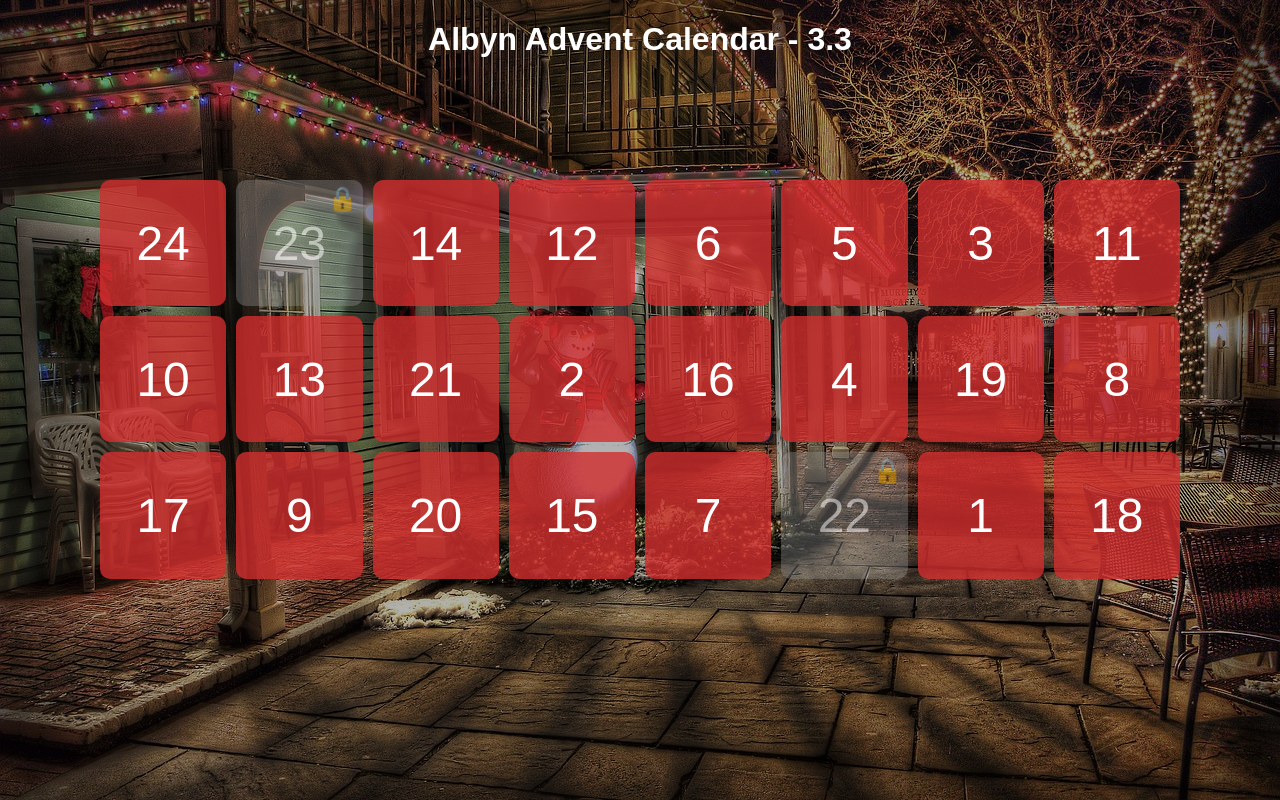
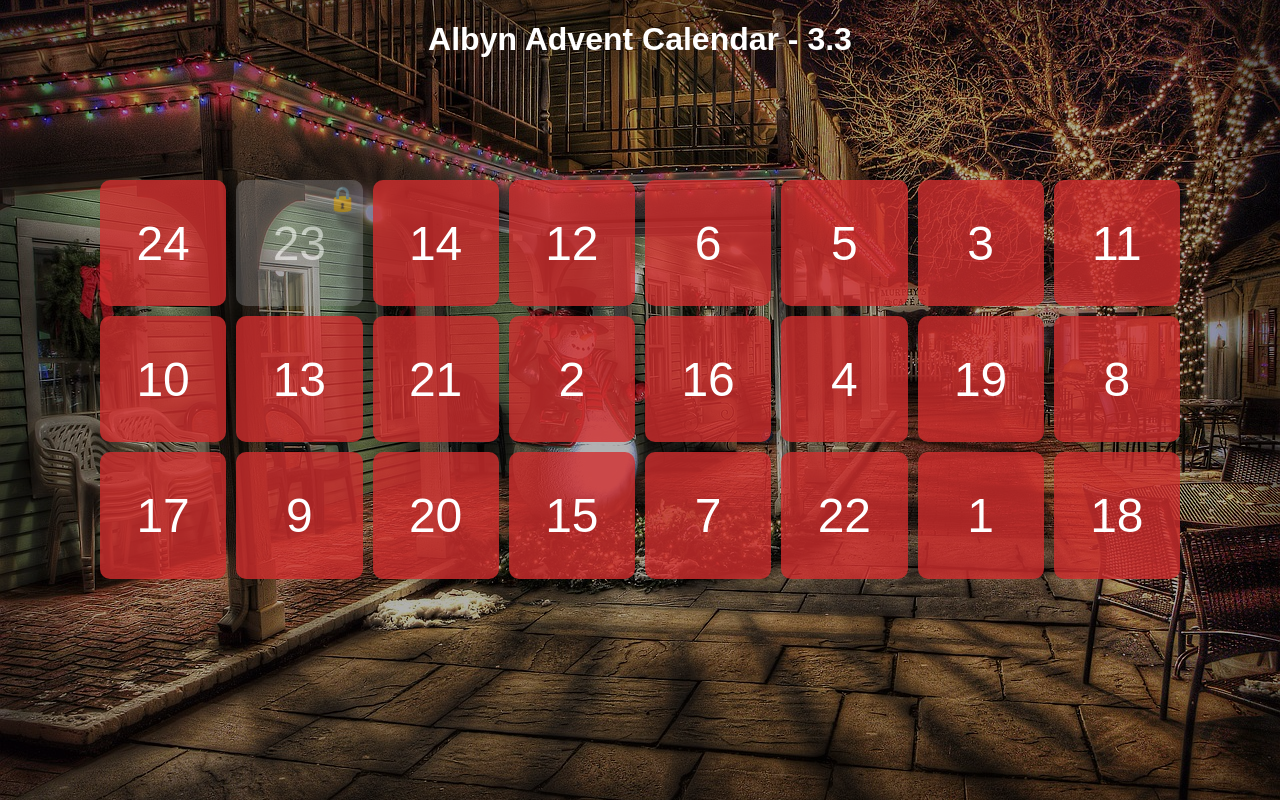
Before and after one commit to csteachian/AlbynAdvent2024-3.3, a plain HTML site: page index.html in a window 1280 px wide. Drawn offline with Linux system fonts and the light colour scheme.

Commit message:
Day 22 updated

```diff
--- a/index.html
+++ b/index.html
@@ -135,7 +135,7 @@
           // } else {
           //   door.addEventListener("click", () => openDoor(door, number));
           // }
-          if ( number === 22 || number === 23){
+          if ( number === 23){
             door.classList.add("locked");
           } else {
           door.addEventListener("click", () => openDoor(door, number));
```
Also changed, not shown: 22/22.html (+0 -1 lines), 1 other file.
